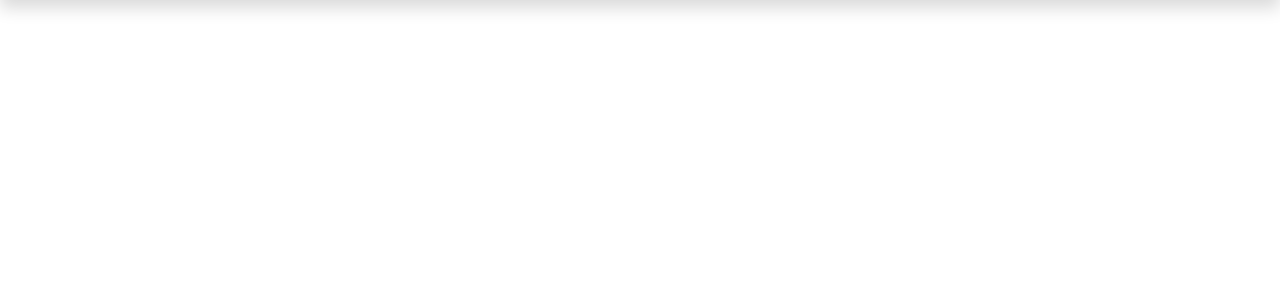
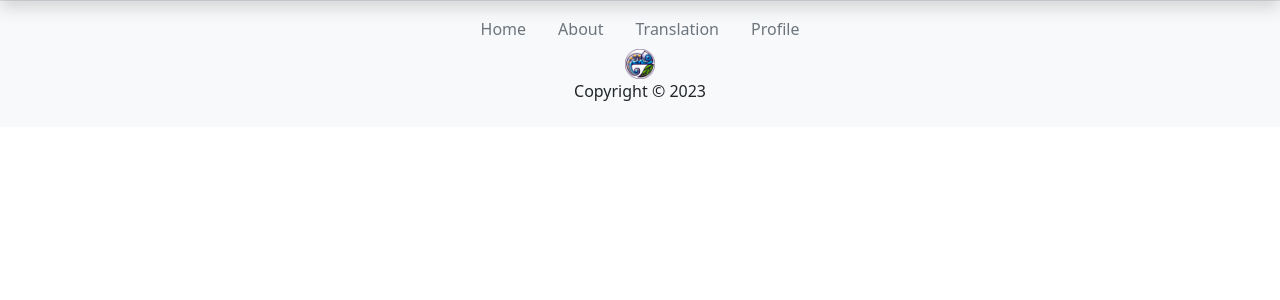
Before and after one commit to AbyssWalker1990/translator_learn, a Django app: template templates/main.html in a window 1280 px wide. Shown: the part 99-399 px from the top of the page. Run offline with Django 4.2, Linux system fonts and the light colour scheme; the template is opened without the code that fills it, so the values that code supplies are empty; some libraries are stand-ins or nearby versions.

Commit message:
added footer

```diff
--- a/static/main.scss
+++ b/static/main.scss
@@ -3,6 +3,9 @@
 @import '../bootstrap/scss/functions';
 @import '../bootstrap/scss/variables';
 
+.main-content {
+    min-height: 80vh;
+}
 
 
 @import '../bootstrap/scss/bootstrap.scss';
--- /dev/null
+++ b/templates/footer.html
@@ -0,0 +1,20 @@
+{% load static %}
+<footer class="text-center bg-light py-2 border-top">
+  <ul class="nav justify-content-center">
+    <li class="nav-item">
+      <a class="nav-link text-muted" href="#">Home</a>
+    </li>
+    <li class="nav-item">
+      <a class="nav-link text-muted" href="#">About</a>
+    </li>
+    <li class="nav-item">
+      <a class="nav-link text-muted" href="#">Translation</a>
+    </li>
+    <li class="nav-item">
+      <a class="nav-link text-muted" href="#">Profile</a>
+    </li>
+  </ul>
+
+  <img  class="d-block mx-auto" src="{% static 'images/logo.png' %}" alt="logo" width="30px" heighr="30px">
+  <p>Copyright &#169; <span id="year"></span></p>
+</footer>
--- a/templates/main.html
+++ b/templates/main.html
@@ -17,7 +17,15 @@
 
 
   {% endblock content %}
+  {% include 'footer.html' %}
+  <script src="https://cdn.jsdelivr.net/npm/bootstrap@5.2.3/dist/js/bootstrap.bundle.min.js" integrity="sha384-kenU1KFdBIe4zVF0s0G1M5b4hcpxyD9F7jL+jjXkk+Q2h455rYXK/7HAuoJl+0I4" crossorigin="anonymous"></script>
 
-  <script src="https://cdn.jsdelivr.net/npm/bootstrap@5.2.3/dist/js/bootstrap.bundle.min.js" integrity="sha384-kenU1KFdBIe4zVF0s0G1M5b4hcpxyD9F7jL+jjXkk+Q2h455rYXK/7HAuoJl+0I4" crossorigin="anonymous"></script>
+  <script>
+    function getYear() {
+      const year = document.querySelector('#year')
+      year.innerHTML = new Date().getFullYear()
+    }
+    getYear()
+  </script>
 </body>
 </html>
--- a/translation/templates/translation.html
+++ b/translation/templates/translation.html
@@ -1,7 +1,7 @@
 {% extends 'main.html' %}
 
 {% block content %}
-<div class="container my-5">
+<div class="container main-content my-5">
   <h1 class="py-5">Translation</h1>
 </div>
 
```
Also changed, not shown: static/css/main.css, 1 other file.
